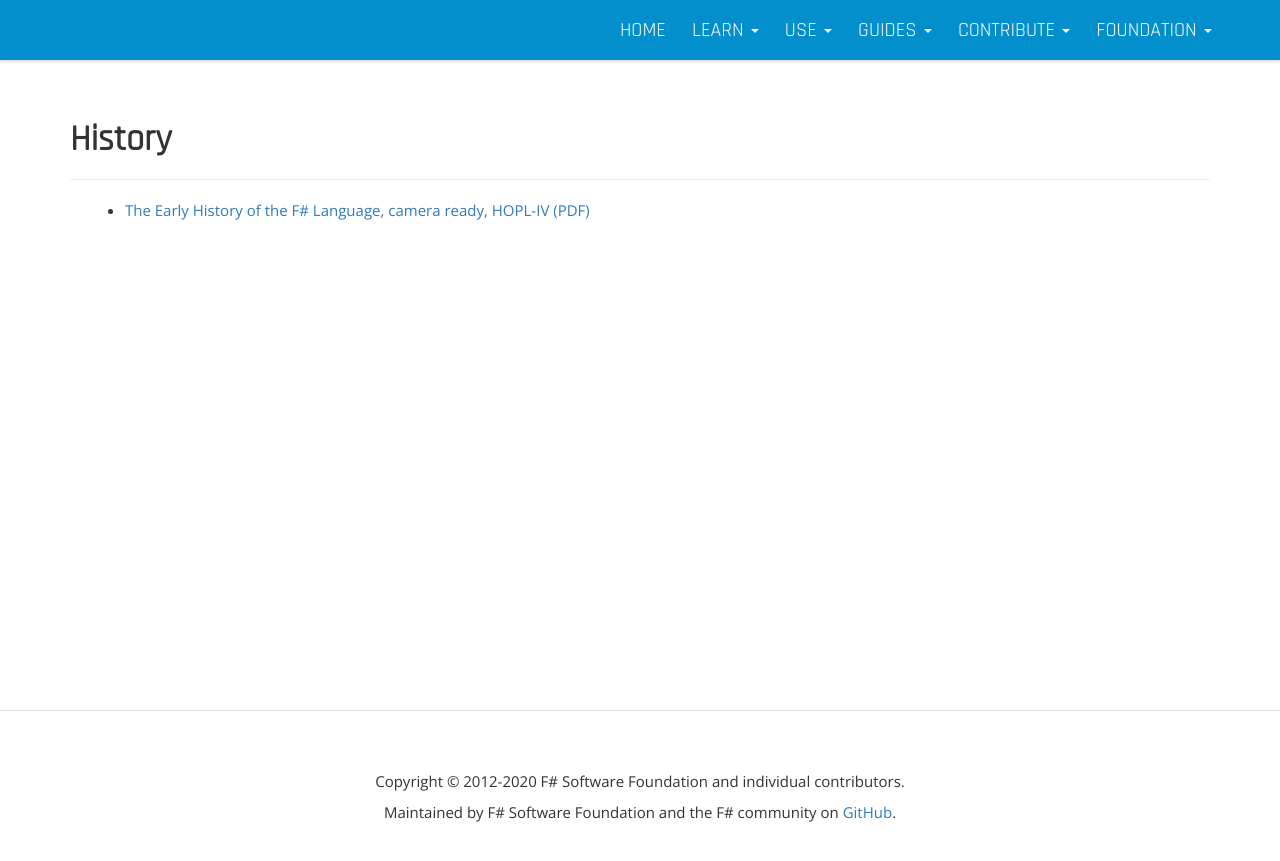
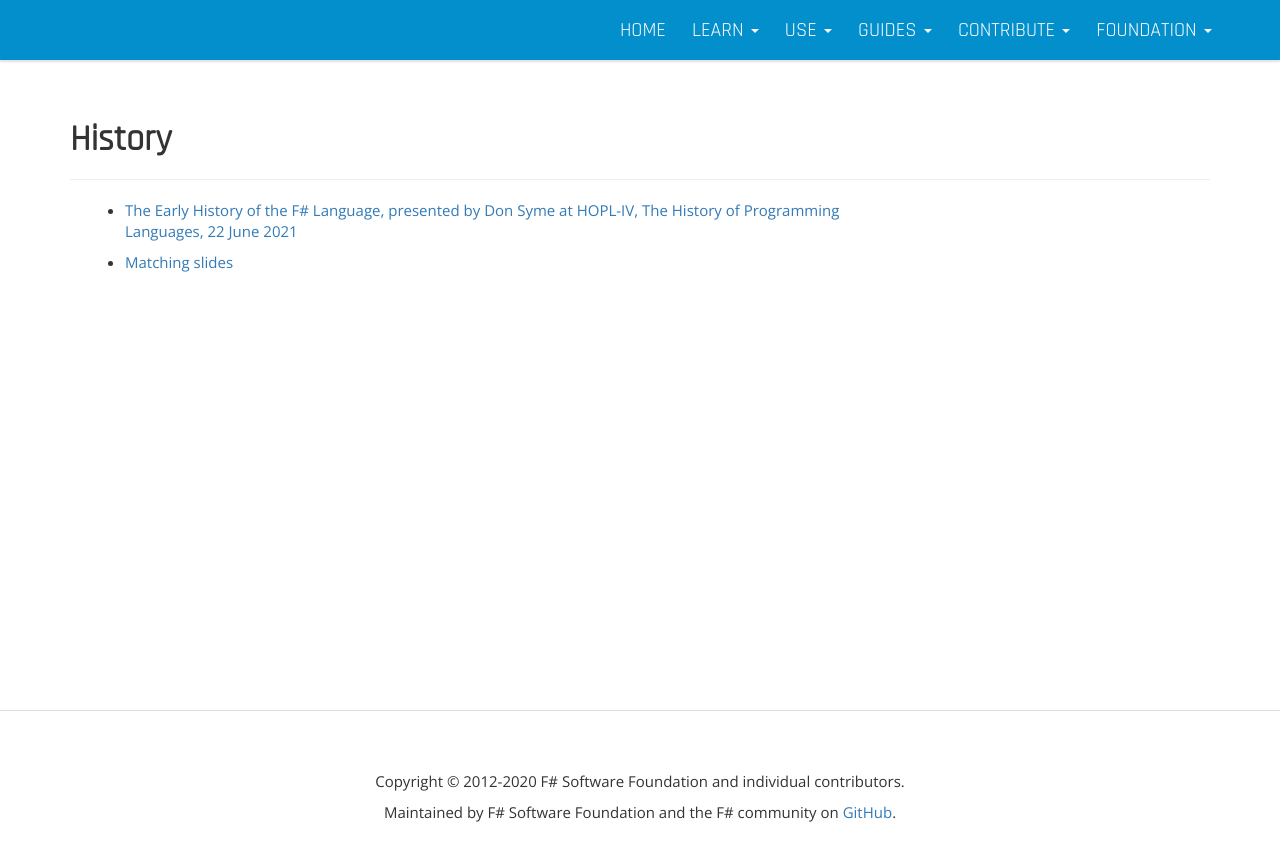
Before and after one commit to fsharp/fsharp.org, a Jekyll site: the page built from history/index.md, in a window 1280 px wide. Shown: the top 861 px of the page. Built offline with Jekyll 4.4.1, drawn with Linux system fonts in a browser that asks for light colours; nearby versions of some CDN libraries.

Commit message:
Update index.md

```diff
--- a/history/index.md
+++ b/history/index.md
@@ -4,4 +4,6 @@ title: About F# | History
 headline: History
 ---
 
-* [The Early History of the F# Language, camera ready, HOPL-IV (PDF)](hopl-final/hopl-fsharp.pdf)
+* [The Early History of the F# Language, presented by Don Syme at HOPL-IV, The History of Programming Languages, 22 June 2021](https://dl.acm.org/doi/pdf/10.1145/3386325)
+
+* [Matching slides](https://github.com/dsyme/fsharp-presentations/tree/master/2021-06-21-hopl)
```
